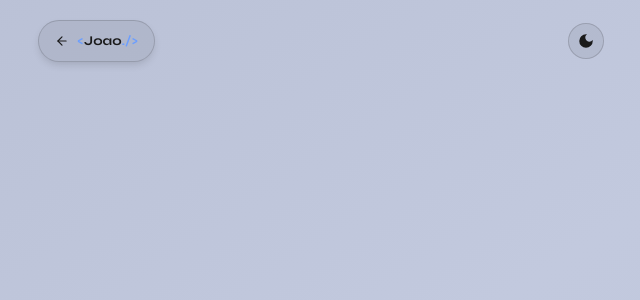
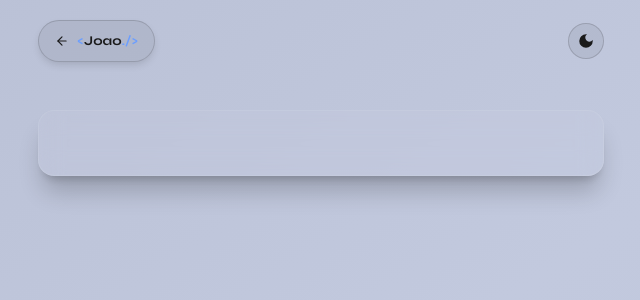
Before and after one commit to joaosaraiva1999/portfolio-joaosaraiva, a React (Vite) app: page /education in a window 1280 px wide. Shown: the top 300 px of the page, without its empty margins (319-959 px from the left). Built offline with nearby package versions, Linux system fonts and the light colour scheme.

Commit message:
fix: sidebar links now navigate to correct routes instead of hash anchors

```diff
--- a/src/App.jsx
+++ b/src/App.jsx
@@ -7,12 +7,12 @@ import Home from './pages/Home/Home.jsx'
 import { ThemeProvider, useTheme } from './context/ThemeContext.jsx'
 import { useLocation } from 'react-router-dom';
 
-// Lazy-load non-home pages so their code + images are fetched on demand
 const About = lazy(() => import('./pages/About/About.jsx'))
 const Contacts = lazy(() => import('./pages/Contacts/Contacts.jsx'))
 const Projects = lazy(() => import('./pages/Projects Page/Projects.jsx'))
 const Portfolio = lazy(() => import('./pages/Projects Page/Portfolio/Portfolio.jsx'))
 const LandingPage = lazy(() => import('./pages/Projects Page/Landing Page/Landingpage.jsx'))
+const Education = lazy(() => import('./pages/Education/Education.jsx'))
 
 function AppLayout() {
   const localpath = useLocation();
@@ -26,6 +26,7 @@ function AppLayout() {
           <Route path="/" element={<Home />} />
           <Route path="/about" element={<About />} />
           <Route path="/contacts" element={<Contacts />} />
+          <Route path="/education" element={<Education />} />
           <Route path="/projects" element={<Projects />} />
           <Route path="/projects/portfolio" element={<Portfolio />} />
           <Route path="/projects/landingpage" element={<LandingPage />} />
--- a/src/components/Header/Header.jsx
+++ b/src/components/Header/Header.jsx
@@ -20,10 +20,10 @@ export default function Header() {
           <button className={`sidebar_close ${theme}`} onClick={toggleSidebar} type="button" aria-label="Toggle navigation menu"><X className={`sidebar_close-icon ${theme}`} /></button>
         </div>
         <div className={`sidebar_links ${theme}`}>
-          <a className={theme} href="#projects">Projects</a>
-          <a className={theme} href="#about">About</a>
-          <a className={theme} href="#education">Education</a>
-          <a className={theme} href="#contact">Contact</a>
+          <a className={theme} href="/projects" onClick={() => setisOpen(false)}>Projects</a>
+          <a className={theme} href="/about" onClick={() => setisOpen(false)}>About</a>
+          <a className={theme} href="/education" onClick={() => setisOpen(false)}>Education</a>
+          <a className={theme} href="/contacts" onClick={() => setisOpen(false)}>Contact</a>
         </div>
 
         <div className={`sidebar_theme ${theme}`}>
--- a/src/components/SecondaryHeader/SecondaryHeader.jsx
+++ b/src/components/SecondaryHeader/SecondaryHeader.jsx
@@ -20,10 +20,10 @@ export default function Header() {
           <button className={`sidebar_close ${theme}`} onClick={toggleSidebar} type="button" aria-label="Toggle navigation menu"><X className={`sidebar_close-icon ${theme}`} /></button>
         </div>
         <div className={`sidebar_links ${theme}`}>
-          <a className={theme} href="#projects">Projects</a>
-          <a className={theme} href="#about">About</a>
-          <a className={theme} href="#education">Education</a>
-          <a className={theme} href="#contact">Contact</a>
+          <a className={theme} href="/projects" onClick={() => setisOpen(false)}>Projects</a>
+          <a className={theme} href="/about" onClick={() => setisOpen(false)}>About</a>
+          <a className={theme} href="/education" onClick={() => setisOpen(false)}>Education</a>
+          <a className={theme} href="/contacts" onClick={() => setisOpen(false)}>Contact</a>
         </div>
 
         <div className={`sidebar_theme ${theme}`}>
--- /dev/null
+++ b/src/data/Educationobj.js
@@ -0,0 +1,2 @@
+
+export const EducationObj = [{}]
--- /dev/null
+++ b/src/pages/Education/Education.css
@@ -0,0 +1,20 @@
+.education-page {
+  background: rgba(255, 255, 255, 0.03);
+  backdrop-filter: blur(12px);
+  border: 1px solid rgba(255, 255, 255, 0.08);
+  border-radius: 1rem;
+  margin: 0 337px;
+  padding: clamp(1.5rem, 2.5vw, 3rem);
+  transition: all ease-in 0.3ms;
+}
+
+/*Hover Transitions*/
+
+/*Theme Transitions*/
+
+.education-page.light {
+  box-shadow:
+    0 20px 25px -5px rgba(0, 0, 0, 0.2),
+    0 8px 10px -6px rgba(0, 0, 0, 0.2);
+  transition: all ease-in 0.3ms;
+}
--- /dev/null
+++ b/src/pages/Education/Education.jsx
@@ -0,0 +1,13 @@
+import './Education.css'
+import { useContext } from 'react'
+import { ThemeContext, ThemeProvider } from '../../context/ThemeContext.jsx'
+
+export default function Education() {
+
+  const { theme, toggletheme } = useContext(ThemeContext)
+
+  return (
+    <main className={`education-page ${theme}`}>
+    </main>
+  )
+}
```
